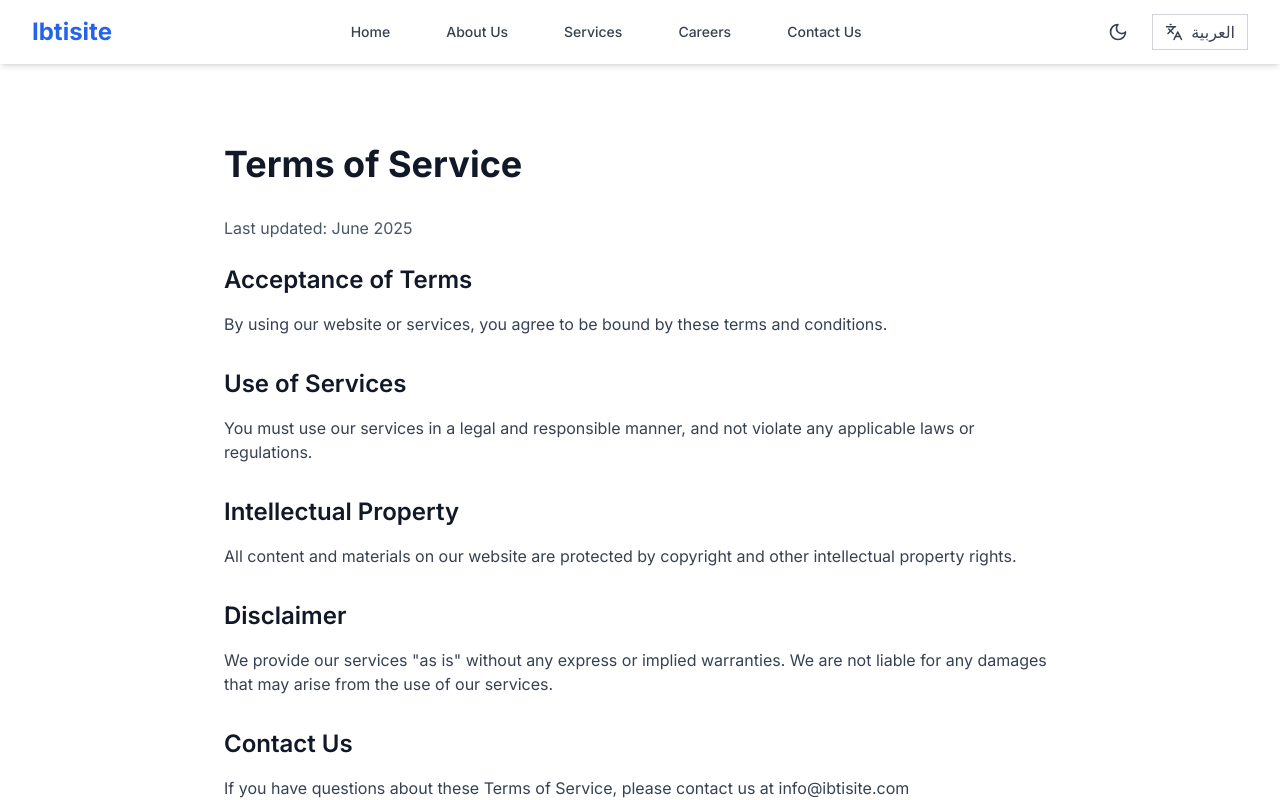
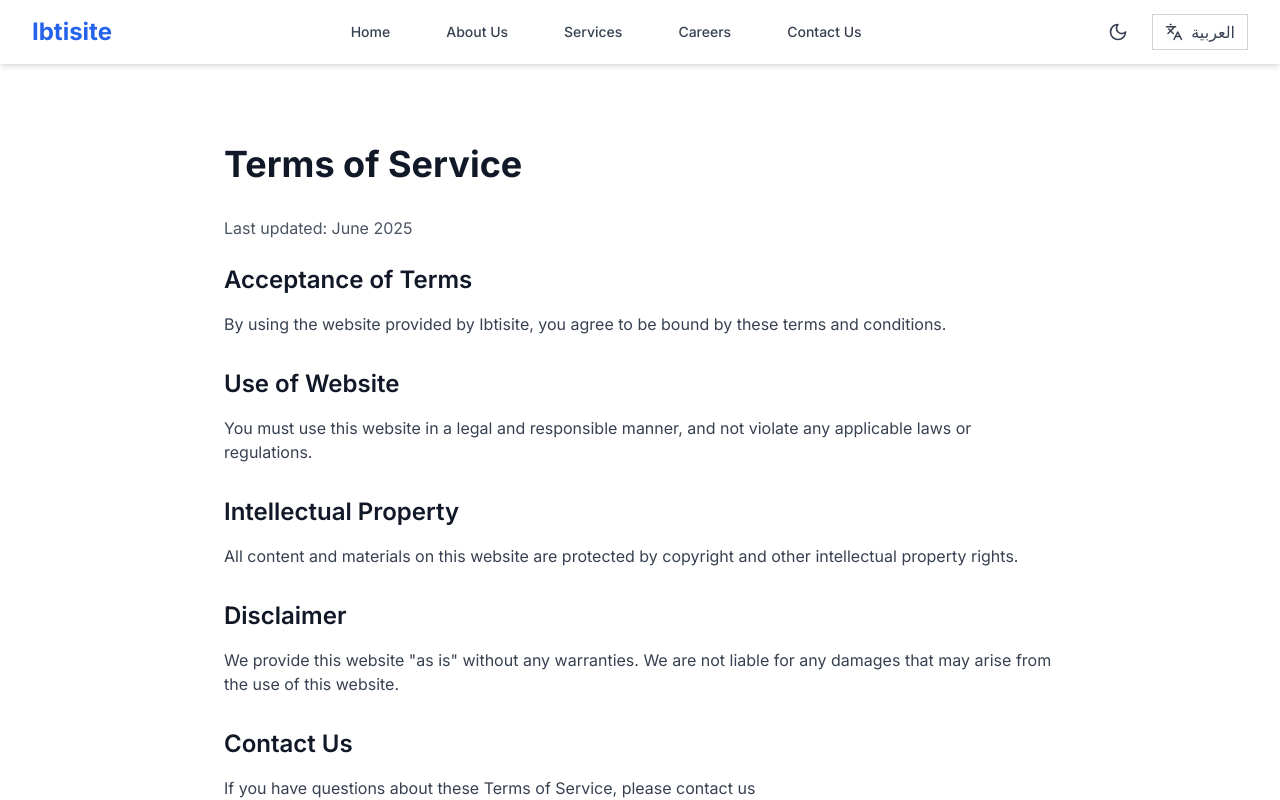
Before and after one commit to AbdullahAlz/etismoc, a Next.js app: page /en/terms in a window 1280 px wide. Shown: the top 800 px of the page. Built offline with nearby package versions, Linux system fonts and the light colour scheme.

Commit message:
finalize ToS and privacy

```diff
--- a/src/app/[locale]/privacy/page.tsx
+++ b/src/app/[locale]/privacy/page.tsx
@@ -16,7 +16,7 @@ export default function PrivacyPage() {
         <div className="prose prose-lg max-w-none">
           <p className="text-gray-600 dark:text-gray-400 mb-6">
             {isRTL ?
-              'آخر تحديث: يونيو 2025' :
+              'آخر تحديث: يونيو/حزيران 2025' :
               'Last updated: June 2025'
             }
           </p>
@@ -27,8 +27,8 @@ export default function PrivacyPage() {
             </h2>
             <p className="text-gray-700 dark:text-gray-300 mb-4">
               {isRTL ?
-                'نحن نجمع المعلومات التي تقدمها لنا بشكل مباشر، مثل عندما تقوم بإنشاء حساب، أو ملء نموذج، أو الاتصال بنا.' :
-                'We collect information you provide directly to us, such as when you create an account, fill out a form, or contact us.'
+                'نحن نجمع فقط المعلومات التي تقدمها لنا بشكل مباشر، عندما تقوم يالاتصال بنا.':
+                'We collect only information you provide directly to us, when you contact us.'
               }
             </p>
           </section>
@@ -63,8 +63,8 @@ export default function PrivacyPage() {
             </h2>
             <p className="text-gray-700 dark:text-gray-300">
               {isRTL ?
-                'إذا كان لديك أسئلة حول سياسة الخصوصية هذه، يرجى الاتصال بنا على info@ibtisite.com' :
-                'If you have questions about this Privacy Policy, please contact us at info@ibtisite.com'
+                'إذا كان لديك أسئلة حول سياسة الخصوصية هذه، يرجى الاتصال بنا' :
+                'If you have questions about this Privacy Policy, please contact us'
               }
             </p>
           </section>
--- a/src/app/[locale]/terms/page.tsx
+++ b/src/app/[locale]/terms/page.tsx
@@ -1,7 +1,7 @@
 'use client';
 
 import { useLocale } from '@/lib/i18n';
-
+import { siteConfig } from '@/data/global';
 export default function TermsPage() {
   const locale = useLocale();
   const isRTL = locale === 'ar';
@@ -27,20 +27,20 @@ export default function TermsPage() {
             </h2>
             <p className="text-gray-700 dark:text-gray-300 mb-4">
               {isRTL ?
-                'باستخدام موقعنا الإلكتروني أو خدماتنا، فإنك توافق على الالتزام بهذه الشروط والأحكام.' :
-                'By using our website or services, you agree to be bound by these terms and conditions.'
+                `باستخدام موقع ${siteConfig.name.ar} الإلكتروني، فإنك توافق على الالتزام بهذه الشروط والأحكام.` :
+                `By using the website provided by  ${siteConfig.name.en}, you agree to be bound by these terms and conditions.`
               }
             </p>
           </section>
 
           <section className="mb-8">
             <h2 className="text-2xl font-semibold text-gray-900 dark:text-white mb-4">
-              {isRTL ? 'استخدام الخدمات' : 'Use of Services'}
+              {isRTL ? 'استخدام الموقع' : 'Use of Website'}
             </h2>
             <p className="text-gray-700 dark:text-gray-300 mb-4">
               {isRTL ?
-                'يجب عليك استخدام خدماتنا بطريقة قانونية ومسؤولة، وعدم انتهاك أي قوانين أو لوائح معمول بها.' :
-                'You must use our services in a legal and responsible manner, and not violate any applicable laws or regulations.'
+                `يجب عليك استخدام هذا الموقع بطريقة قانونية ومسؤولة، وعدم انتهاك أي قوانين أو لوائح معمول بها.` :
+                `You must use this website in a legal and responsible manner, and not violate any applicable laws or regulations.`
               }
             </p>
           </section>
@@ -51,8 +51,8 @@ export default function TermsPage() {
             </h2>
             <p className="text-gray-700 dark:text-gray-300 mb-4">
               {isRTL ?
-                'جميع المحتويات والمواد الموجودة على موقعنا محمية بحقوق الطبع والنشر وحقوق الملكية الفكرية الأخرى.' :
-                'All content and materials on our website are protected by copyright and other intellectual property rights.'
+                `جميع المحتويات والمواد الموجودة على موقع ${siteConfig.name.ar} محمية بحقوق الطبع والنشر وحقوق الملكية الفكرية الأخرى.` :
+                `All content and materials on this website are protected by copyright and other intellectual property rights.`
               }
             </p>
           </section>
@@ -63,8 +63,8 @@ export default function TermsPage() {
             </h2>
             <p className="text-gray-700 dark:text-gray-300 mb-4">
               {isRTL ?
-                'نقدم خدماتنا "كما هي" دون أي ضمانات صريحة أو ضمنية. نحن لا نتحمل المسؤولية عن أي أضرار قد تنشأ عن استخدام خدماتنا.' :
-                'We provide our services "as is" without any express or implied warranties. We are not liable for any damages that may arise from the use of our services.'
+                ' نحن نقدم موقعنا الإلكتروني "كما هو" دون أي ضمانات. نحن لا نتحمل المسؤولية عن أي أضرار قد تنشأ عن استخدامه.' :
+                'We provide this website "as is" without any warranties. We are not liable for any damages that may arise from the use of this website.'
               }
             </p>
           </section>
@@ -75,8 +75,8 @@ export default function TermsPage() {
             </h2>
             <p className="text-gray-700 dark:text-gray-300">
               {isRTL ?
-                'إذا كان لديك أسئلة حول شروط الخدمة هذه، يرجى الاتصال بنا على info@ibtisite.com' :
-                'If you have questions about these Terms of Service, please contact us at info@ibtisite.com'
+                'إذا كان لديك أسئلة حول شروط الخدمة هذه، يرجى الاتصال بنا' :
+                'If you have questions about these Terms of Service, please contact us'
               }
             </p>
           </section>
```
